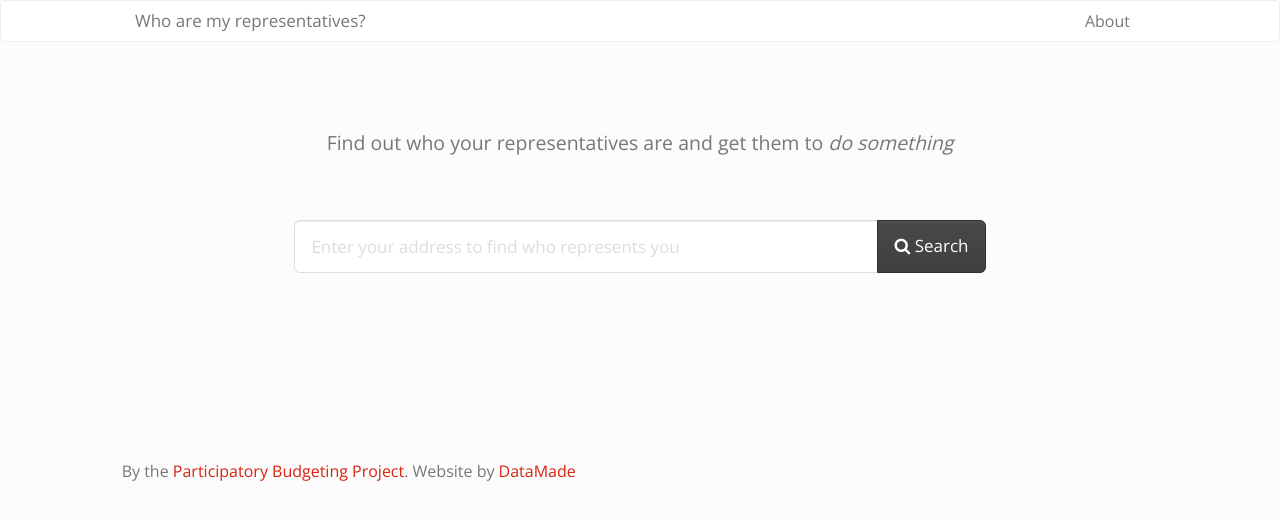
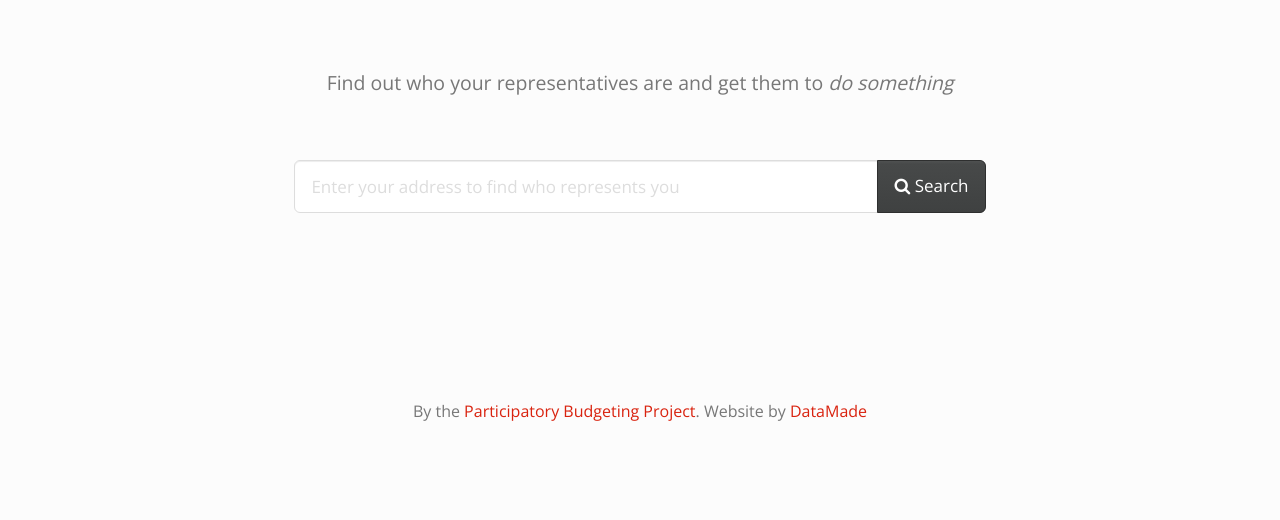
Before and after one commit to datamade/my-reps, a Jekyll site: the page built from index.html, in a window 1280 px wide. Shown: the top 520 px of the page. Built offline with Jekyll 4.4.1, drawn with Linux system fonts in a browser that asks for light colours; nearby versions of some CDN libraries.

Commit message:
style changes

```diff
--- a/_layouts/default.html
+++ b/_layouts/default.html
@@ -95,7 +95,7 @@
     </head>
     <body>
 
-    <nav class="navbar navbar-default">
+    <!-- <nav class="navbar navbar-default">
         <div class="container-fluid">
           <div class='col-sm-10 col-sm-offset-1'>
             <div class="navbar-header">
@@ -114,16 +114,17 @@
             </div>
           </div>
         </div>
-    </nav>
-    <div class="container-fluid">
-      <div class='main-content'>
-      {{content}}
+    </nav> -->
+    <div class='main-content'>
+      <div class="container-fluid">
+        {{content}}
       </div>
     </div>
 
+    <div class='clearfix'></div>
     <div class="container-fluid">
       <div class="row" id="footer">
-        <div class='col-sm-10 col-sm-offset-1'>
+        <div class='text-center'>
               By the <a href='http://www.participatorybudgeting.org/' target="_blank">Participatory Budgeting Project</a>.
               Website by <a href='http://datamade.us' target="_blank">DataMade</a>
         </div>
```
